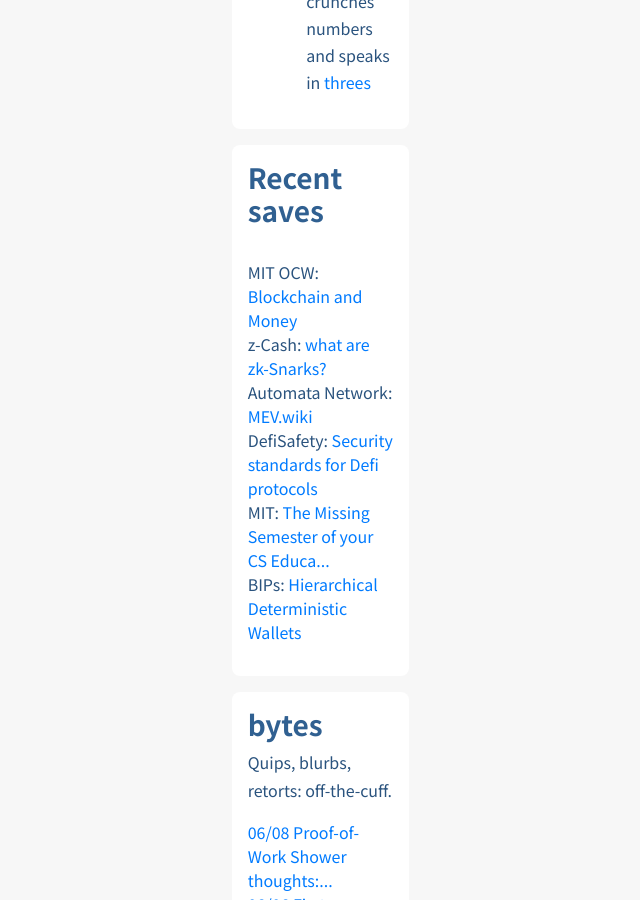
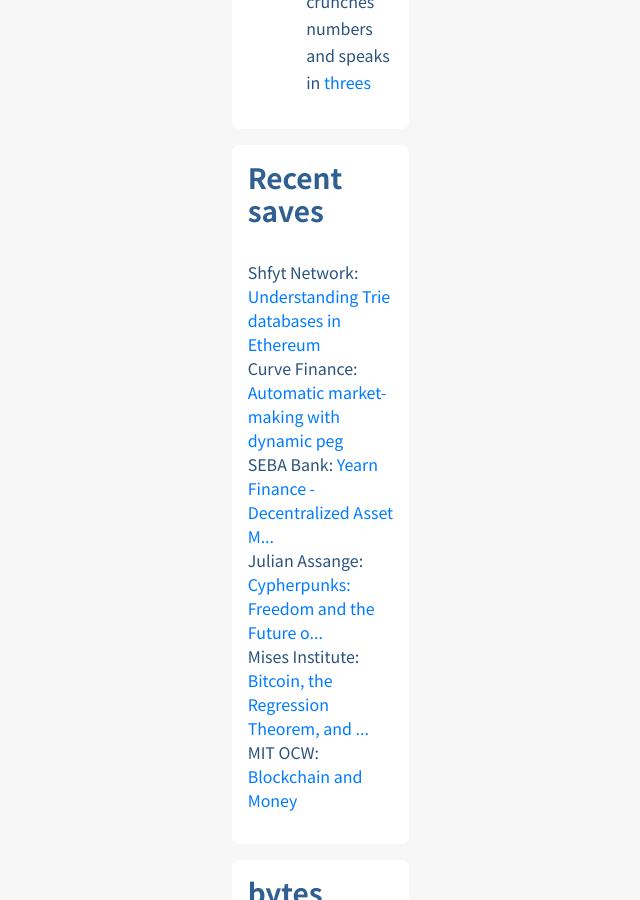
Before and after one commit to czhc/czhc.github.io, a Jekyll site: the page built from bytes.html, in a window 1280 px wide and 900 px high, scrolled down 317 px. Shown: the whole window, without its empty margins (631-1271 px from the left). Built offline with Jekyll 4.4.1, drawn with Linux system fonts in a browser that asks for light colours; nearby versions of some CDN libraries.

Commit message:
Update bookmarks

```diff
--- a/_data/bookmarks.yml
+++ b/_data/bookmarks.yml
@@ -1,18 +1,18 @@
+- url: "https://medium.com/shyft-network-media/understanding-trie-databases-in-ethereum-9f03d2c3325d"
+  src: Shfyt Network
+  title: "Understanding Trie databases in Ethereum"
+- url: "https://curve.fi/files/crypto-pools-paper.pdf"
+  src: Curve Finance
+  title: "Automatic market-making with dynamic peg"
+- url: "https://www.seba.swiss/research/yearn-finance-decentralised-asset-management"
+  src: SEBA Bank
+  title: "Yearn Finance - Decentralized Asset Management"
+- url: "https://www.amazon.com/Cypherpunks-Freedom-Internet-Julian-Assange/dp/1944869085"
+  src: Julian Assange
+  title: "Cypherpunks: Freedom and the Future of the Internet"
+- url: "https://mises.org/library/bitcoin-regression-theorem-and-emergence-new-medium-exchange"
+  src: Mises Institute
+  title: "Bitcoin, the Regression Theorem, and the Emergence of a New Medium of Exchange"
 - url: "https://ocw.mit.edu/courses/sloan-school-of-management/15-s12-blockchain-and-money-fall-2018/syllabus/"
   src: MIT OCW
   title: "Blockchain and Money"
-- url: "https://z.cash/technology/zksnarks/"
-  src: z-Cash
-  title: "what are zk-Snarks?"
-- url: "mev.wiki"
-  src: Automata Network
-  title: "MEV.wiki"
-- url: "https://docs.defisafety.com/misc-and-in-work/uniswap-v3"
-  src: DefiSafety
-  title: "Security standards for Defi protocols"
-- url: "https://missing.csail.mit.edu/"
-  src: MIT
-  title: "The Missing Semester of your CS Education"
-- url: "https://github.com/bitcoin/bips/blob/master/bip-0032.mediawiki"
-  src: BIPs
-  title: Hierarchical Deterministic Wallets
```
